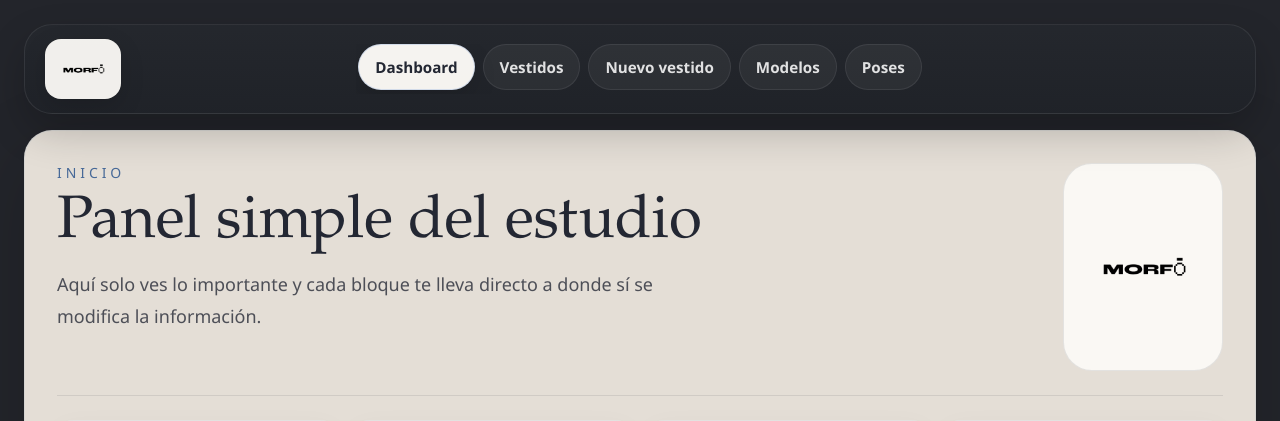
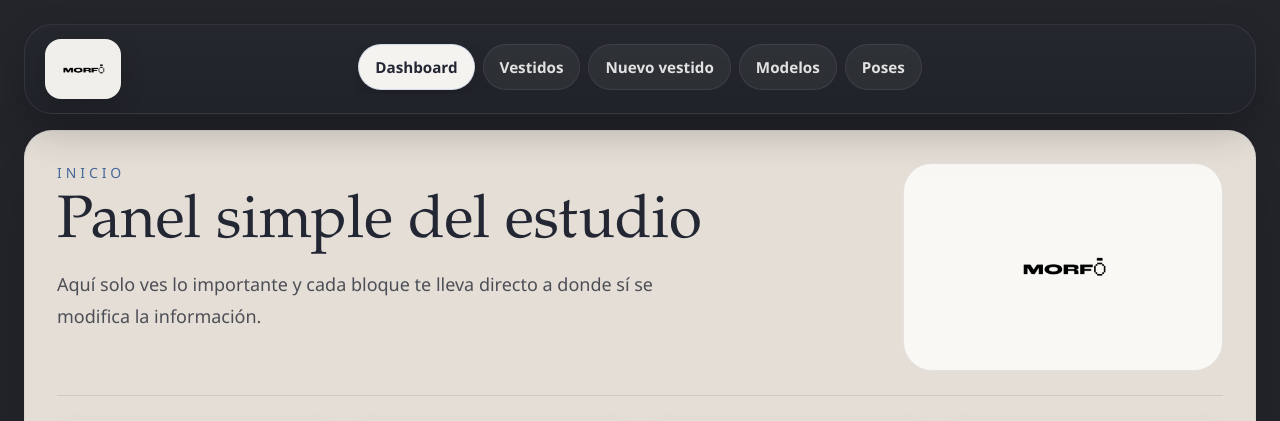
Before and after one commit to Jose-Name-CreativeCode/Sistema-de-control-EcoBridal-Morfo, a Next.js app: page / in a window 1280 px wide. Shown: the top 421 px of the page. Built offline with nearby package versions, Linux system fonts and the light colour scheme; no server answers; the database is empty.

Commit message:
size fixed

```diff
--- a/src/app/page.tsx
+++ b/src/app/page.tsx
@@ -37,7 +37,7 @@ export default async function Home() {
             href="https://morfo-hub.vercel.app/dashboard.html"
             target="_blank"
             rel="noopener noreferrer"
-            className="flex min-h-[10rem] w-full max-w-[10rem] items-center justify-center rounded-[1.8rem] border border-line bg-[rgba(250,248,244,0.98)] p-6 transition hover:border-accent hover:bg-white lg:min-h-[13rem]"
+            className="flex min-h-[12rem] w-full max-w-[20rem] items-center justify-center rounded-[1.8rem] border border-line bg-[rgba(250,248,244,0.98)] p-6 transition hover:border-accent hover:bg-white lg:min-h-[13rem]"
           >
             <img
               src="/logo-ecobridal.png"
```
